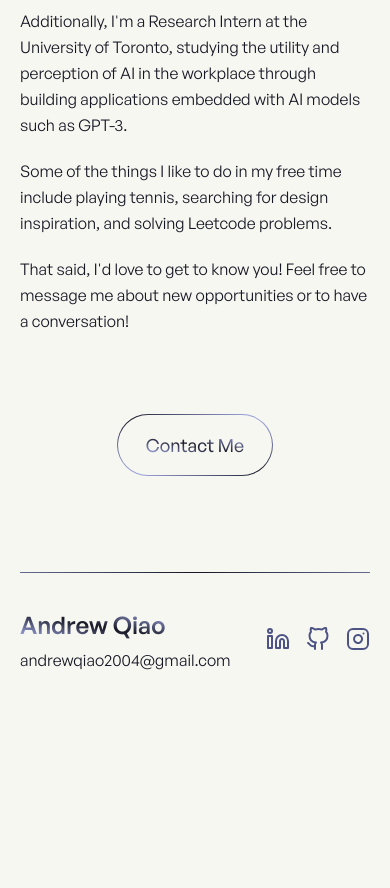
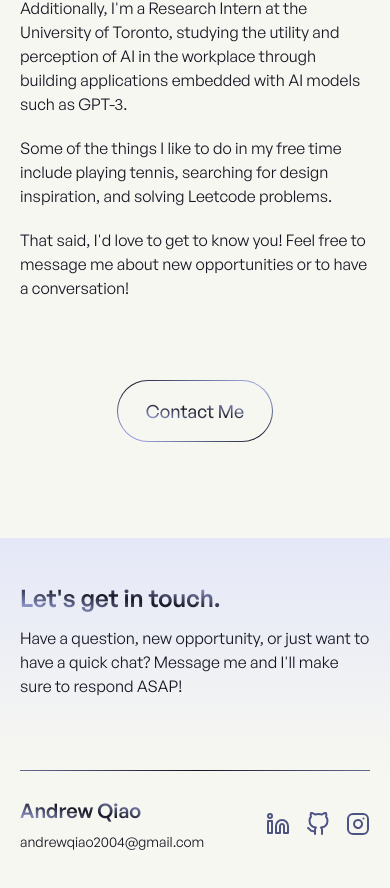
Before and after one commit to qiaoandrew/personal-website, a Next.js app: page / in a window 390 px wide. Shown: the part 3484-4372 px from the top of the page. Before the commit the page ends 4205 px from the top, so only its background shows below. Built offline with nearby package versions, Linux system fonts and the light colour scheme.

Commit message:
Start working on contact section

```diff
--- a/components/navigation/Footer.jsx
+++ b/components/navigation/Footer.jsx
@@ -11,18 +11,18 @@ export default function Footer() {
   ];
 
   return (
-    <footer className="m-horizontal mb-12">
-      <div className="gradient-main-light dark:gradient-main-dark mb-8 h-0.25 w-full" />
-      <div className="flex flex-col items-center justify-between gap-6 2xs:flex-row 2xs:gap-0">
+    <footer className="m-horizontal mb-10 xs:mb-12">
+      <div className="gradient-main-light dark:gradient-main-dark mb-6 h-0.25 w-full xs:mb-8" />
+      <div className="flex flex-col items-center justify-between gap-4 2xs:flex-row 2xs:gap-0">
         <div className="text-center 2xs:text-left">
-          <p className="mb-0.5 text-2xl font-[550]">
+          <p className="mb-0.5 text-xl font-[550] xs:text-2xl">
             <span className="gradient-main-light dark:gradient-main-dark gradient-text">
               Andrew Qiao
             </span>
           </p>
           <a
             href="mailto:andrewqiao2004@gmail.com"
-            className="text-base text-black dark:text-lightPurple"
+            className="text-sm text-black dark:text-lightPurple xs:text-base"
           >
             andrewqiao2004@gmail.com
           </a>
--- /dev/null
+++ b/components/sections/home/Contact.jsx
@@ -0,0 +1,25 @@
+export default function Contact() {
+  return (
+    <section
+      className="bg-gradient-to-b from-translucentLightPurple to-transparent dark:from-translucentDarkPurple"
+      id="contact"
+    >
+      <div className="m-horizontal pt-10 pb-12">
+        <h2 className="mb-2 text-2xl font-[550]">
+          <span className="gradient-text gradient-main-light dark:gradient-main-dark">
+            Let&apos;s get in touch.
+          </span>
+        </h2>
+        <p className="mb-6 text-base text-black dark:text-lightPurple">
+          Have a question, new opportunity, or just want to have a quick chat?
+          Message me and I&apos;ll make sure to respond ASAP!
+        </p>
+        <ContactForm />
+      </div>
+    </section>
+  );
+}
+
+function ContactForm() {
+  return <form onSubmit={() => {}}></form>;
+}
--- a/pages/index.jsx
+++ b/pages/index.jsx
@@ -2,6 +2,7 @@ import Landing from '../components/sections/home/Landing';
 import Projects from '../components/sections/home/Projects';
 import Experiences from '../components/sections/home/Experiences';
 import About from '../components/sections/home/About';
+import Contact from '../components/sections/home/Contact';
 
 export default function Home() {
   return (
@@ -10,6 +11,7 @@ export default function Home() {
       <Projects />
       <Experiences />
       <About />
+      <Contact />
     </main>
   );
 }
--- a/tailwind.config.js
+++ b/tailwind.config.js
@@ -24,7 +24,7 @@ module.exports = {
       '2xs': ['10px', '16px'],
       xs: ['12px', '18px'],
       sm: ['14px', '22px'],
-      base: ['16px', '26px'],
+      base: ['16px', '24px'],
       lg: ['18px', '28px'],
       xl: ['20px', '32px'],
       '2xl': ['24px', '40px'],
```
